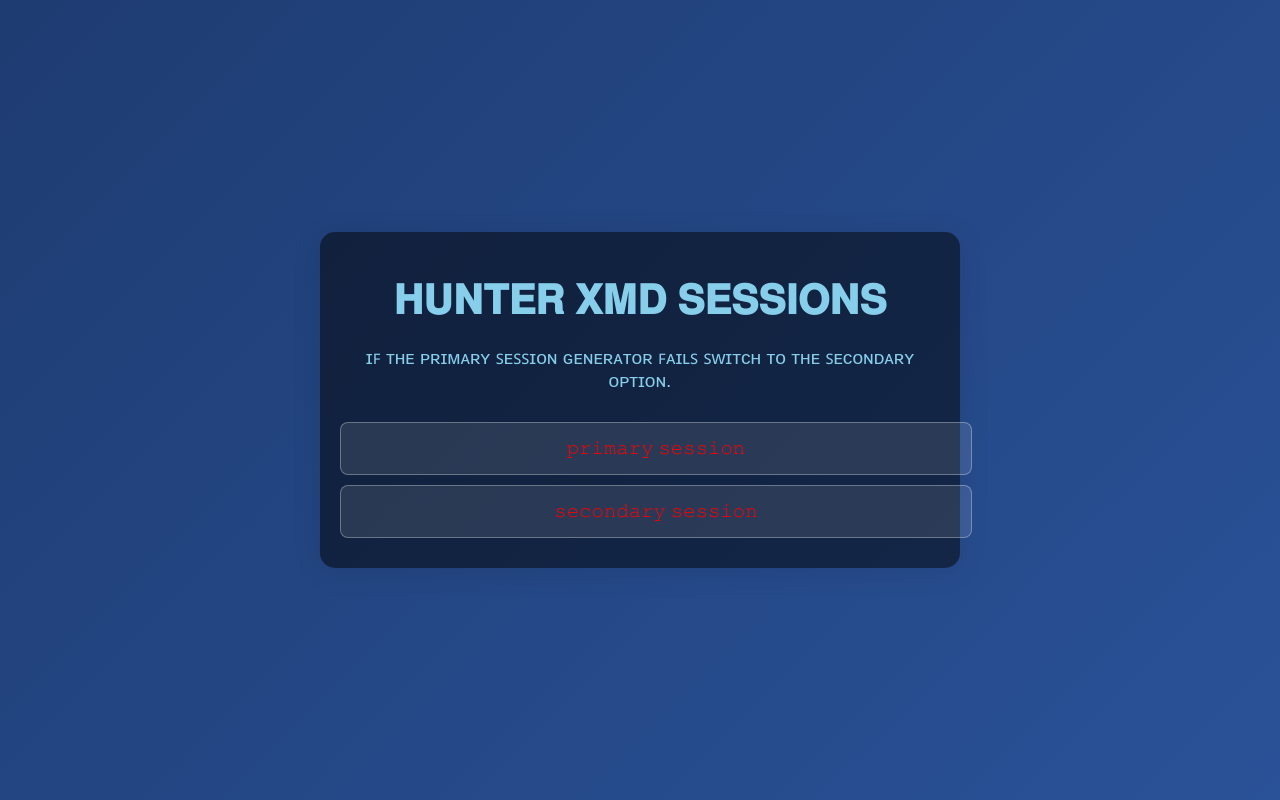
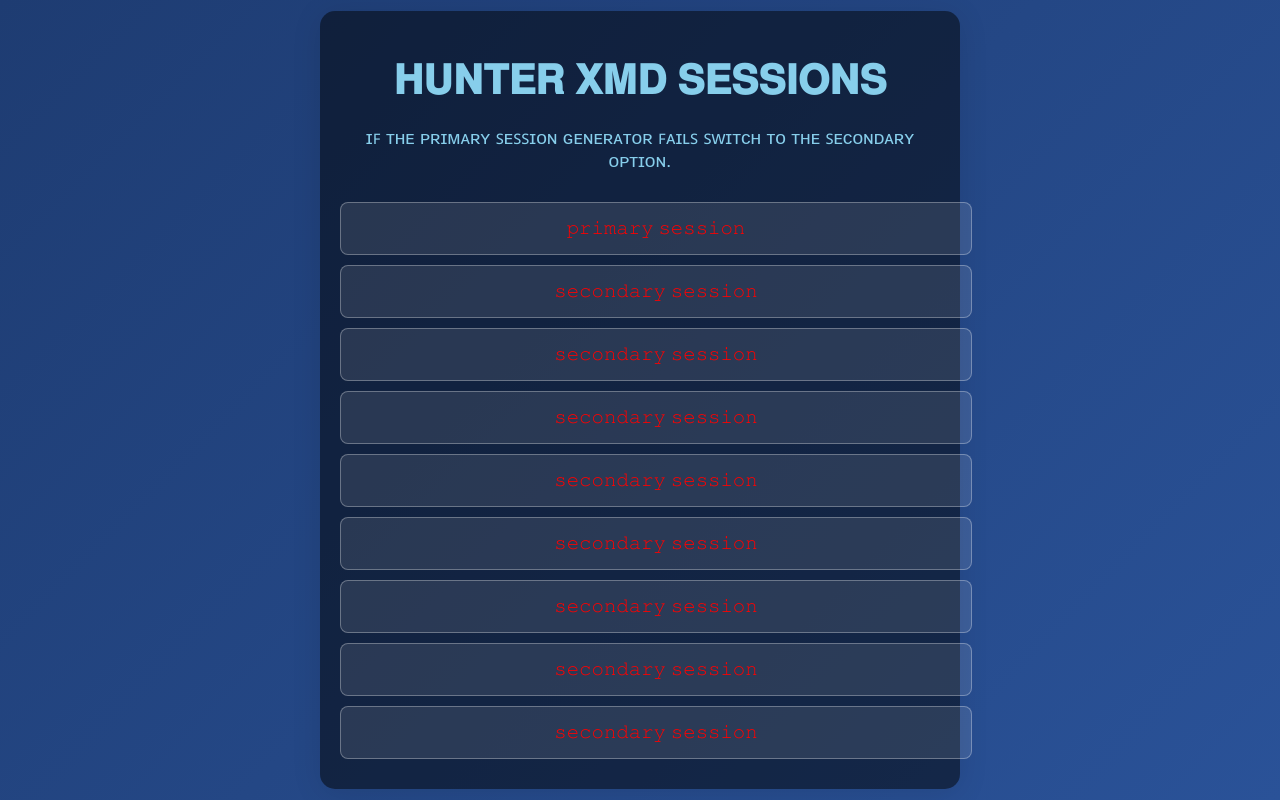
Before and after one commit to Obedweb3/All-downloaders-web, a plain HTML site: page index.html in a window 1280 px wide. Drawn offline with Linux system fonts and the light colour scheme.

Commit message:
Update index.html

```diff
--- a/index.html
+++ b/index.html
@@ -72,6 +72,13 @@
 
         <a href="https://hunterxmd-pair2.onrender.com" class="button">𝚙𝚛𝚒𝚖𝚊𝚛𝚢 𝚜𝚎𝚜𝚜𝚒𝚘𝚗</a>
         <a href="https://hunterxmd-pair-4-new.onrender.com" class="button">𝚜𝚎𝚌𝚘𝚗𝚍𝚊𝚛𝚢 𝚜𝚎𝚜𝚜𝚒𝚘𝚗</a>
+        <a href="https://hunterxmd-pair-4-new.onrender.com" class="button">𝚜𝚎𝚌𝚘𝚗𝚍𝚊𝚛𝚢 𝚜𝚎𝚜𝚜𝚒𝚘𝚗</a>
+        <a href="https://hunterxmd-pair-4-new.onrender.com" class="button">𝚜𝚎𝚌𝚘𝚗𝚍𝚊𝚛𝚢 𝚜𝚎𝚜𝚜𝚒𝚘𝚗</a>
+        <a href="https://hunterxmd-pair-4-new.onrender.com" class="button">𝚜𝚎𝚌𝚘𝚗𝚍𝚊𝚛𝚢 𝚜𝚎𝚜𝚜𝚒𝚘𝚗</a>
+        <a href="https://hunterxmd-pair-4-new.onrender.com" class="button">𝚜𝚎𝚌𝚘𝚗𝚍𝚊𝚛𝚢 𝚜𝚎𝚜𝚜𝚒𝚘𝚗</a>
+        <a href="https://hunterxmd-pair-4-new.onrender.com" class="button">𝚜𝚎𝚌𝚘𝚗𝚍𝚊𝚛𝚢 𝚜𝚎𝚜𝚜𝚒𝚘𝚗</a>
+        <a href="https://hunterxmd-pair-4-new.onrender.com" class="button">𝚜𝚎𝚌𝚘𝚗𝚍𝚊𝚛𝚢 𝚜𝚎𝚜𝚜𝚒𝚘𝚗</a>
+        <a href="https://hunterxmd-pair-4-new.onrender.com" class="button">𝚜𝚎𝚌𝚘𝚗𝚍𝚊𝚛𝚢 𝚜𝚎𝚜𝚜𝚒𝚘𝚗</a>
     </div>
 </body>
 </html>
```
